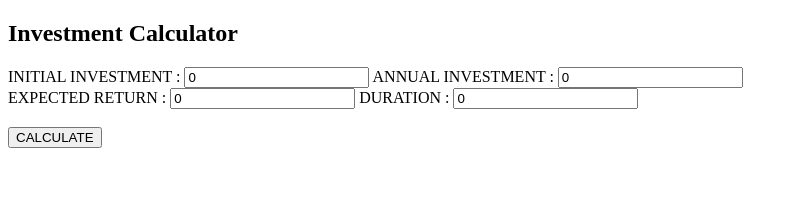
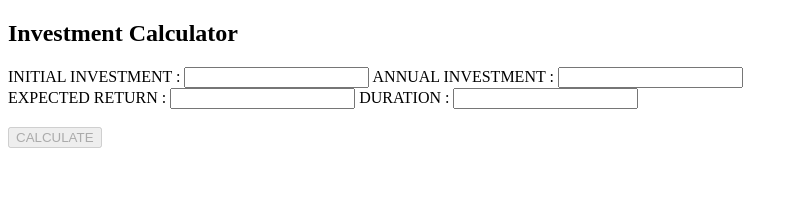
Before and after one commit to shupachok/financial-calculator, an Angular app: page / in a window 1280 px wide. Shown: the top 198 px of the page, without its empty margins (0-798 px from the left). Built offline with nearby package versions, Linux system fonts and the light colour scheme.

Commit message:
update: change template driven form to reactive form

```diff
--- a/src/app/user-input/user-input.component.html
+++ b/src/app/user-input/user-input.component.html
@@ -1,12 +1,12 @@
-<form (ngSubmit)="onSubmit()">
-<div>
-    INITIAL INVESTMENT : <input type="number" id="initialInvestment" name="initialInvestment" [(ngModel)]="enteredInitialInvestment" />
-    ANNUAL INVESTMENT : <input type="number" id="annualInvestment" name="annualInvestment" [(ngModel)]="enteredAnnualInvestment" />
+<form [formGroup]="userInputForm" (ngSubmit)="onSubmit()">
+  <div>
+    INITIAL INVESTMENT : <input type="text" id="initialInvestment" formControlName="initialInvestment"/>
+    ANNUAL INVESTMENT : <input type="number" id="annualInvestment" formControlName="annualInvestment"/>
   </div>
   <div>
-    EXPECTED RETURN : <input type="number" id="expectedReturn" name="expectedReturn" [(ngModel)]="enteredExpectedReturn">
-    DURATION : <input type="number" id="duration" name="duration" [(ngModel)]="enteredDuration">
+    EXPECTED RETURN : <input type="number" id="expectedReturn" formControlName="expectedReturn"/>
+    DURATION : <input type="number" id="duration" formControlName="duration"/>
   </div>
   <br/>
-  <button type="submit">CALCULATE</button>
+  <button type="submit" [disabled]="!userInputForm.valid">CALCULATE</button>
 </form>
--- a/src/app/user-input/user-input.component.ts
+++ b/src/app/user-input/user-input.component.ts
@@ -1,12 +1,13 @@
 import {Component, EventEmitter, inject, Output} from '@angular/core';
-import {FormsModule} from '@angular/forms';
+import {FormControl, FormGroup, FormsModule, ReactiveFormsModule, Validators} from '@angular/forms';
 import {UserInputService} from './user-input.service';
 import {InvestmentResult} from '../investment-results/investment-result.model';
 
 @Component({
   selector: 'app-user-input',
   imports: [
-    FormsModule
+    FormsModule,
+    ReactiveFormsModule
   ],
 
   templateUrl: './user-input.component.html',
@@ -14,25 +15,32 @@ import {InvestmentResult} from '../investment-results/investment-result.model';
   styleUrl: './user-input.component.css'
 })
 export class UserInputComponent {
-
   @Output() calculate = new EventEmitter<InvestmentResult[]>();
+  userInputForm = new FormGroup({
+    initialInvestment: new FormControl('', [Validators.required,Validators.min(0)]),
+    annualInvestment: new FormControl('', [Validators.required,Validators.min(0)]),
+    expectedReturn: new FormControl('', [Validators.required,Validators.min(0)]),
+    duration: new FormControl('', [Validators.required,Validators.min(0)])
+  })
 
   // submit = output<InvestmentResult[]>()
-  enteredInitialInvestment:number=0.00;
-  enteredAnnualInvestment:number=0.00;
-  enteredExpectedReturn:number=0.00;
-  enteredDuration:number=0;
+  // enteredInitialInvestment:number=0.00;
+  // enteredAnnualInvestment:number=0.00;
+  // enteredExpectedReturn:number=0.00;
+  // enteredDuration:number=0;
 
   private userInputService = inject(UserInputService);
 
   onSubmit() {
     console.log('SUBMIT!');
+
+    let formInputValue = this.userInputForm.value;
     this.calculate.emit(
       this.userInputService.getInvestmentResult({
-          enteredInitialInvestment:this.enteredInitialInvestment,
-          enteredExpectedReturn:this.enteredExpectedReturn,
-          enteredAnnualInvestment:this.enteredAnnualInvestment,
-          enteredDuration:this.enteredDuration
+          enteredInitialInvestment: Number(formInputValue.initialInvestment),
+          enteredExpectedReturn: Number(formInputValue.expectedReturn),
+          enteredAnnualInvestment:Number(formInputValue.annualInvestment),
+          enteredDuration: Number(formInputValue.duration)
         }));
   }
 }
```
